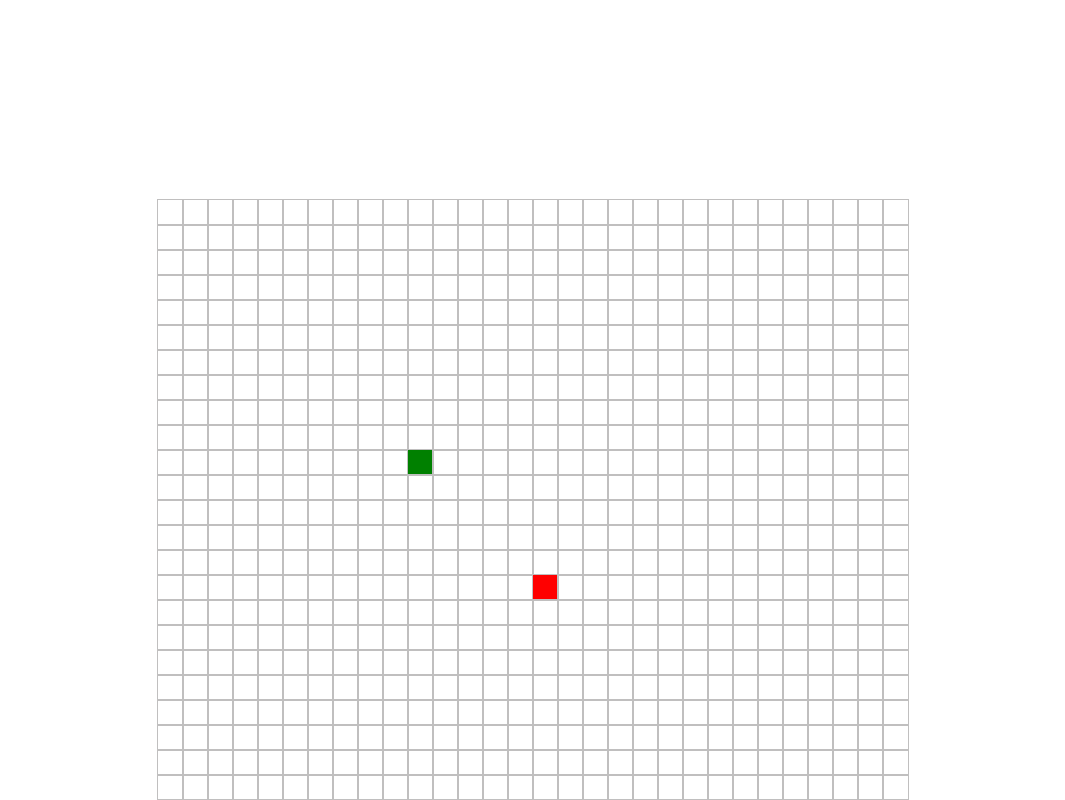
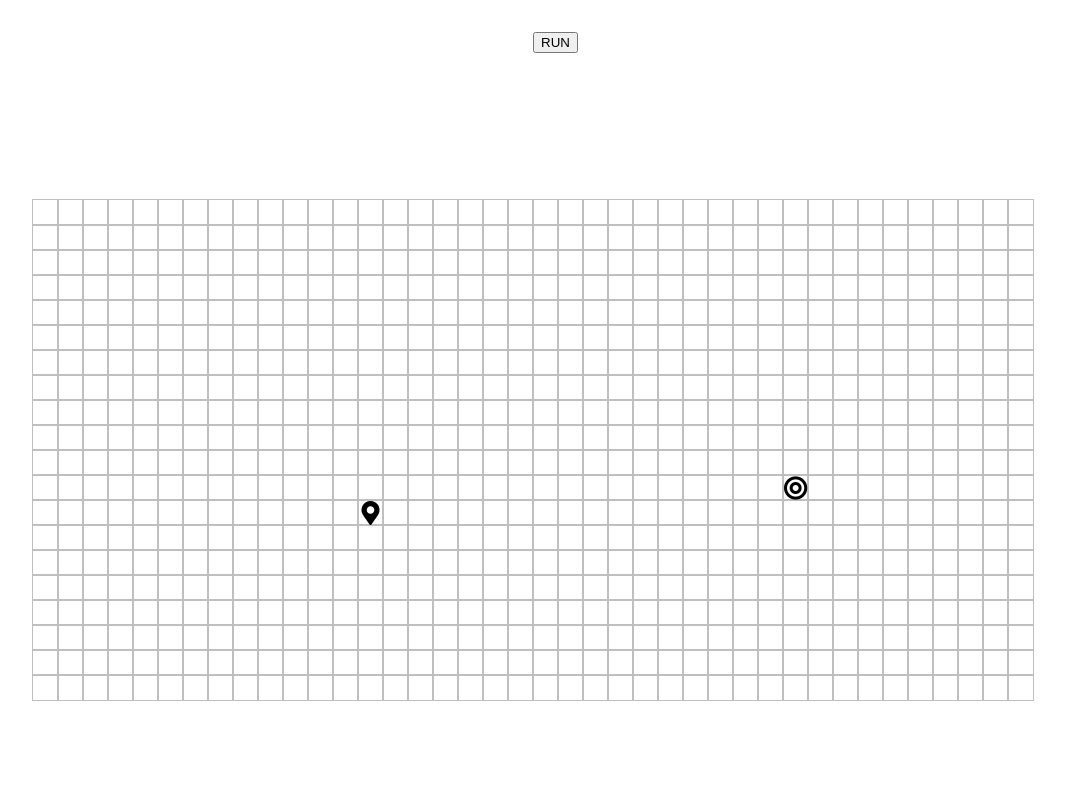
Before and after one commit to GunawanAhmad/pathfinding-visualizer, a Vue app: page /#/ in a window 1280 px wide. Shown: the top 800 px of the page, without its empty margins (107-1172 px from the left). Built offline with nearby package versions, Linux system fonts and the light colour scheme.

Commit message:
make the dijkstra work

```diff
--- a/package.json
+++ b/package.json
@@ -14,6 +14,7 @@
     "vuex": "^3.4.0"
   },
   "devDependencies": {
+    "@fortawesome/fontawesome-free": "^5.15.2",
     "@vue/cli-plugin-babel": "~4.5.0",
     "@vue/cli-plugin-eslint": "~4.5.0",
     "@vue/cli-plugin-router": "~4.5.0",
--- /dev/null
+++ b/src/algorithms/dijkstra.js
@@ -0,0 +1,59 @@
+export function dijkstra(grid, startNode, finishNode) {
+  startNode.distance = 0;
+  const visistedNodesInOrder = [];
+  const unvisitedNodes = getAllNodes(grid);
+  console.log(startNode);
+  while (unvisitedNodes.length != 0) {
+    sortNodesByDistance(unvisitedNodes);
+    const currNode = unvisitedNodes.shift();
+    if (currNode.distance === Infinity) {
+      return visistedNodesInOrder;
+    }
+    currNode.isVisited = true;
+    visistedNodesInOrder.push(currNode);
+    if (currNode === finishNode) return visistedNodesInOrder;
+    updateUnvisitedNeighbours(currNode, grid);
+  }
+}
+
+function sortNodesByDistance(unvisitedNodes) {
+  unvisitedNodes.sort((nodeA, nodeB) => nodeA.distance - nodeB.distance);
+}
+
+function updateUnvisitedNeighbours(node, grid) {
+  const unvisitedNeighbours = getUnvisistedNeighbours(node, grid);
+  for (let neighbour of unvisitedNeighbours) {
+    neighbour.distance = node.distance + 1;
+    neighbour.previousNode = node;
+  }
+}
+
+function getUnvisistedNeighbours(node, grid) {
+  const neighbours = [];
+  const { col, row } = node;
+  if (row > 0) neighbours.push(grid[row - 1][col]);
+  if (col > 0) neighbours.push(grid[row][col - 1]);
+  if (row < grid.length - 1) neighbours.push(grid[row + 1][col]);
+  if (col < grid[0].length - 1) neighbours.push(grid[row][col + 1]);
+  return neighbours.filter((node) => !node.isVisited);
+}
+
+function getAllNodes(grid) {
+  const nodes = [];
+  for (let row of grid) {
+    for (let col of row) {
+      nodes.push(col);
+    }
+  }
+  return nodes;
+}
+
+export function findTheShortestPath(finishNode) {
+  const nodesInShortesPathOrder = [];
+  let currNode = finishNode;
+  while (currNode !== null) {
+    nodesInShortesPathOrder.unshift(currNode);
+    currNode = currNode.previousNode;
+  }
+  return nodesInShortesPathOrder;
+}
--- a/src/components/Node.vue
+++ b/src/components/Node.vue
@@ -5,12 +5,20 @@
       node.isFinish ? 'finish-node' : '',
       node.isStart ? 'start-node' : '',
     ]"
+    :id="`node-${node.row}-${node.col}`"
+    @click="test"
+    :draggable="node.isStart ? true : false"
   ></div>
 </template>
 
 <script>
 export default {
   props: ["node"],
+  methods: {
+    test(e) {
+      console.log(e.target);
+    },
+  },
 };
 </script>
 
@@ -22,11 +30,102 @@ export default {
   display: inline-block;
 }
 
-.finish-node {
-  background: red;
+.node.finish-node {
+  background: transparent;
+
+  height: 25px;
+  width: 25px;
+  outline: 1px solid rgb(192, 191, 191);
+  display: inline-block;
+  position: relative;
 }
 
-.start-node {
-  background: green;
+.node.start-node {
+  position: relative;
+  background: transparent;
+  height: 25px;
+  width: 25px;
+  outline: 1px solid rgb(192, 191, 191);
+  display: inline-block;
+}
+
+.node.start-node::before {
+  /* display: none; */
+  font-family: "Font Awesome 5 Free";
+  font-weight: 900;
+  font-size: 1.5rem;
+  content: "\f3c5";
+  position: absolute;
+  left: 50%;
+  top: 50%;
+  transform: translate(-50%, -50%);
+  color: black;
+}
+
+.node.finish-node::before {
+  /* display: none; */
+  font-family: "Font Awesome 5 Free";
+  font-weight: 900;
+  font-size: 1.5rem;
+  content: "\f140";
+  position: absolute;
+  left: 50%;
+  top: 50%;
+  transform: translate(-50%, -50%);
+  color: black;
+}
+
+.visited {
+  background: gray;
+}
+
+.short {
+  animation-name: shortestPath;
+  animation-duration: 1.5s;
+  animation-timing-function: ease-out;
+  animation-direction: alternate;
+  animation-iteration-count: 1;
+  animation-fill-mode: forwards;
+  opacity: 0;
+}
+
+@keyframes visitedAnimation {
+  /* 0% {
+    opacity: 0.2;
+    background-color: gray;
+    border-radius: 100%;
+  }
+
+  50% {
+    opacity: 0.5;
+    background-color: gray;
+  }
+
+  75% {
+    opacity: 0.7;
+    background-color: gray;
+  }
+
+  100% {
+    opacity: 1;
+    background-color: gray; */
+  /* } */
+}
+
+@keyframes shortestPath {
+  0% {
+    opacity: 0.3;
+    background-color: rgb(255, 254, 106);
+  }
+
+  50% {
+    opacity: 0.7;
+    background-color: rgb(255, 254, 106);
+  }
+
+  100% {
+    opacity: 1;
+    background-color: rgb(255, 254, 106);
+  }
 }
 </style>
--- a/src/main.js
+++ b/src/main.js
@@ -1,12 +1,14 @@
-import Vue from 'vue'
-import App from './App.vue'
-import router from './router'
-import store from './store'
+import Vue from "vue";
+import App from "./App.vue";
+import router from "./router";
+import store from "./store";
+import "@fortawesome/fontawesome-free/css/all.css";
+import "@fortawesome/fontawesome-free/js/all.js";
 
-Vue.config.productionTip = false
+Vue.config.productionTip = false;
 
 new Vue({
   router,
   store,
-  render: h => h(App)
-}).$mount('#app')
+  render: (h) => h(App),
+}).$mount("#app");
--- a/src/views/PathfindingVisualizer.vue
+++ b/src/views/PathfindingVisualizer.vue
@@ -1,5 +1,6 @@
 <template>
   <div class="container">
+    <button @click="runDijkstraAlgo" class="btn">RUN</button>
     <div class="grid" v-for="(row, rowIndex) in grid" :key="rowIndex">
       <Node v-for="(col, colIndex) in row" :key="colIndex" :node="col"></Node>
     </div>
@@ -8,23 +9,24 @@
 
 <script>
 import Node from "../components/Node.vue";
+import { dijkstra, findTheShortestPath } from "../algorithms/dijkstra";
 export default {
   components: { Node },
   data() {
     return {
-      START_NODE_ROW: 10,
-      START_NODE_COL: 10,
-      FINISH_NODE_ROW: 15,
-      FINISH_NODE_COL: 15,
+      START_NODE_ROW: 12,
+      START_NODE_COL: 13,
+      FINISH_NODE_ROW: 11,
+      FINISH_NODE_COL: 30,
       grid: [],
     };
   },
   methods: {
     getInitialGrid() {
       const grid = [];
-      for (let row = 0; row < 30; row++) {
+      for (let row = 0; row < 20; row++) {
         const currentRow = [];
-        for (let col = 0; col < 30; col++) {
+        for (let col = 0; col < 40; col++) {
           currentRow.push(this.createNode(col, row));
         }
         grid.push(currentRow);
@@ -40,7 +42,42 @@ export default {
         isVisited: false,
         isWall: false,
         previousNode: null,
+        distance: Infinity,
       };
+    },
+
+    runDijkstraAlgo() {
+      const startNode = this.grid[this.START_NODE_ROW][this.START_NODE_COL];
+      const finishNode = this.grid[this.FINISH_NODE_ROW][this.FINISH_NODE_COL];
+      const visitedNodeInOrder = dijkstra(this.grid, startNode, finishNode);
+      const shortestPathNodesInOrder = findTheShortestPath(finishNode);
+      this.visualizeDijkstra(visitedNodeInOrder, shortestPathNodesInOrder);
+    },
+    visualizeDijkstra(visitedNodeInOrder, shortestPathNodesInOrder) {
+      for (let i = 0; i <= visitedNodeInOrder.length; i++) {
+        if (i === visitedNodeInOrder.length) {
+          setTimeout(() => {
+            console.log("short");
+            this.visualizeShortestPath(shortestPathNodesInOrder);
+          }, 20 * i);
+        }
+        setTimeout(() => {
+          const node = visitedNodeInOrder[i];
+          document
+            .getElementById(`node-${node.row}-${node.col}`)
+            .classList.add("visited");
+        }, 20 * i);
+      }
+    },
+    visualizeShortestPath(shortestPathNodesInOrder) {
+      for (let i = 0; i < shortestPathNodesInOrder.length; i++) {
+        setTimeout(() => {
+          const node = shortestPathNodesInOrder[i];
+          document
+            .getElementById(`node-${node.row}-${node.col}`)
+            .classList.add("short");
+        }, 20 * i);
+      }
     },
   },
   mounted() {
@@ -64,4 +101,10 @@ export default {
   align-items: center;
   margin-top: 200px;
 }
+
+.btn {
+  position: absolute;
+  top: 2rem;
+  left: 50%;
+}
 </style>
```
Also changed, not shown: 1 other file (tests, documents, lock files or other folders).
